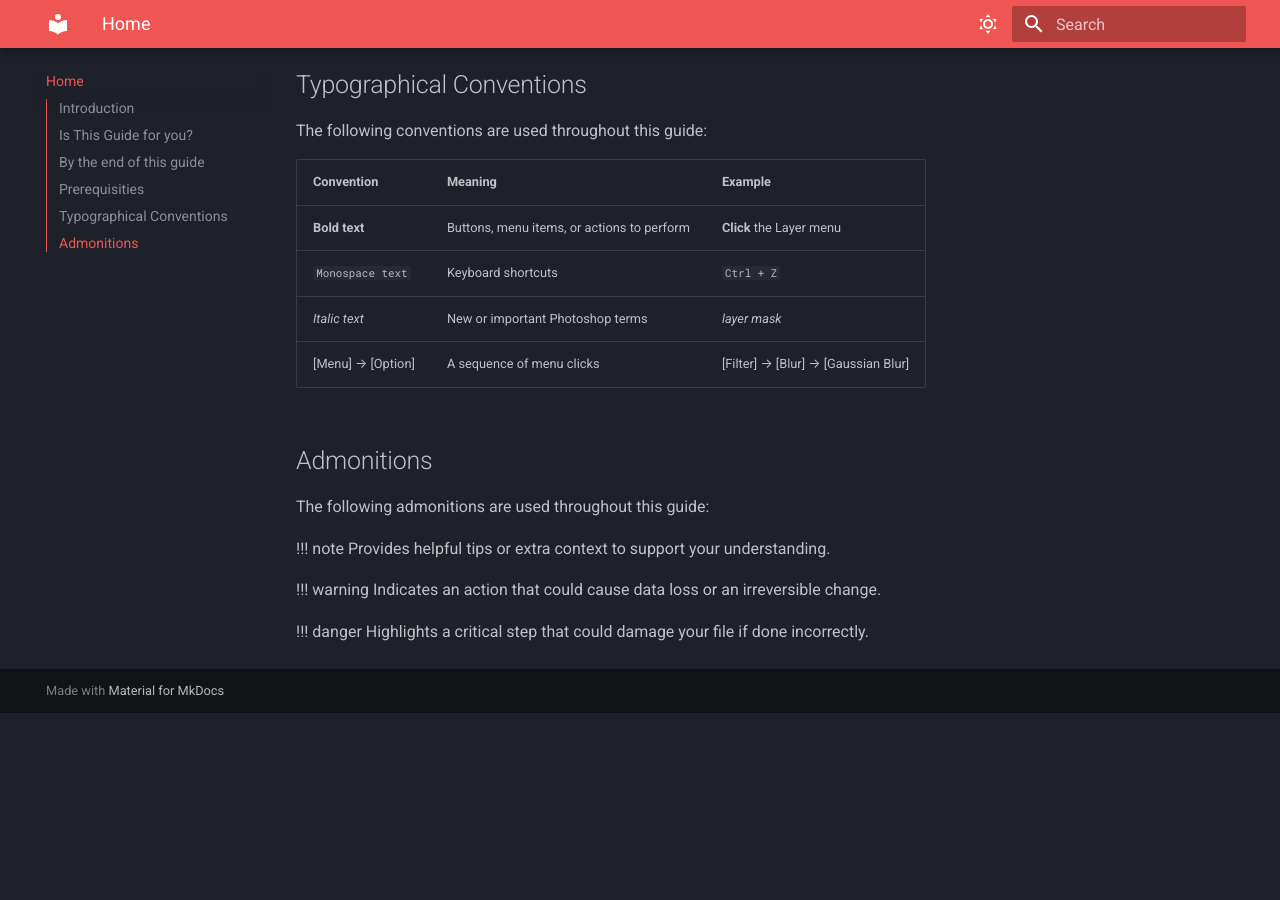
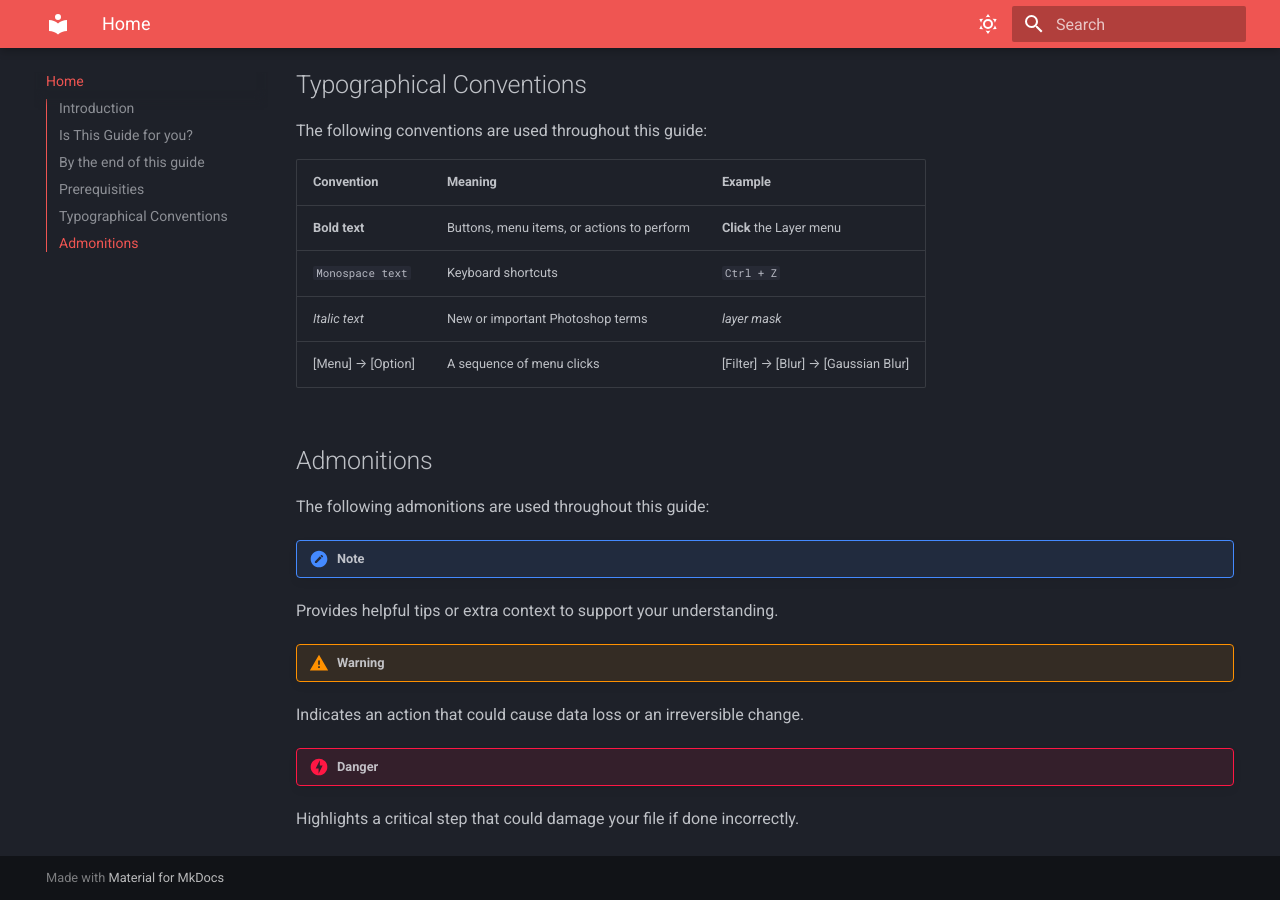
Before and after one commit to ShervinBabaei2007/mkdoc-UserDoc, an MkDocs documentation site: the page built from docs/index.md, in a window 1280 px wide and 900 px high, scrolled down 1040 px. Built offline with MkDocs 1.6.1 and Material for MkDocs 9.7.7, drawn with Linux system fonts in a browser that asks for light colours; before the commit the page ends 1753 px from its top, so only the background shows below that.

Commit message:
update yaml

```diff
--- a/mkdocs.yml
+++ b/mkdocs.yml
@@ -24,6 +24,10 @@ theme:
       primary: blue
       accent: deep orange
 
+markdown_extensions:
+  - admonition
+  - pymdownx.details
+
 nav:
   - Home: index.md
   - Introduction: introduction.md
```
